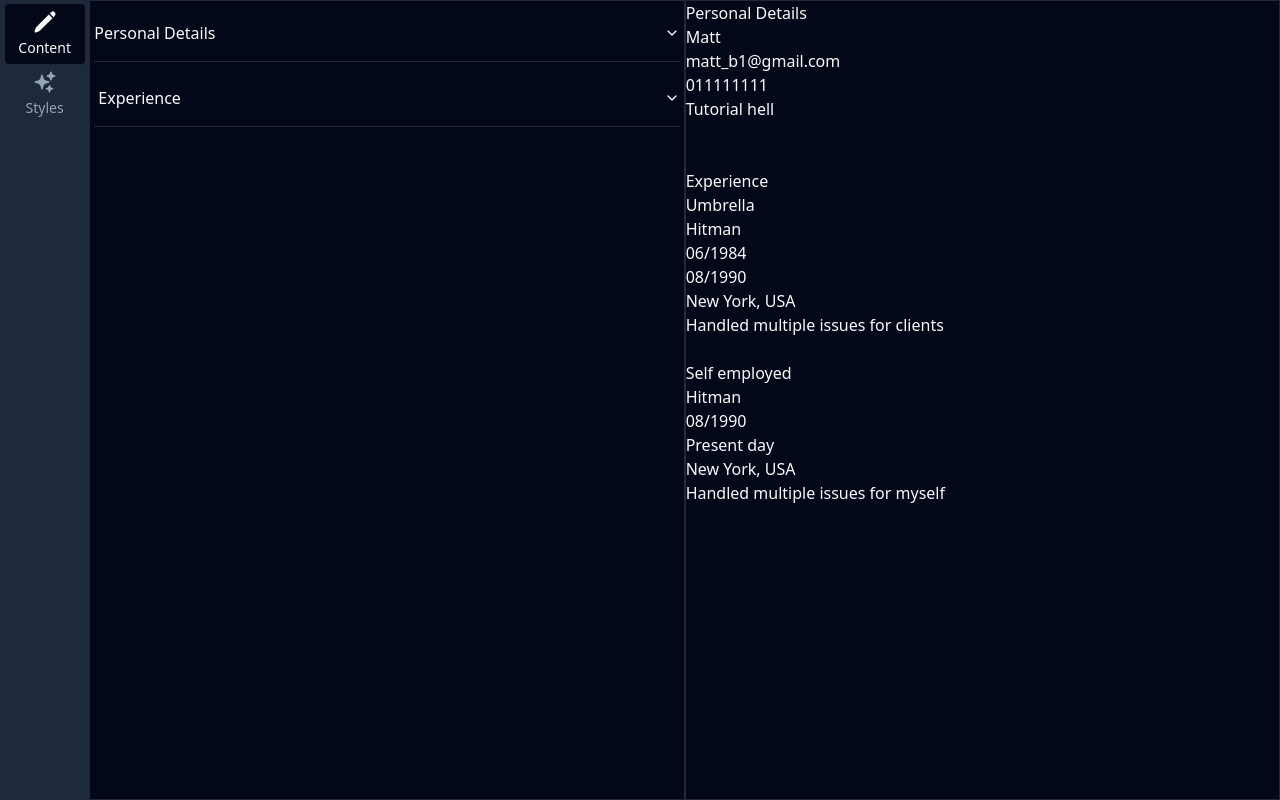
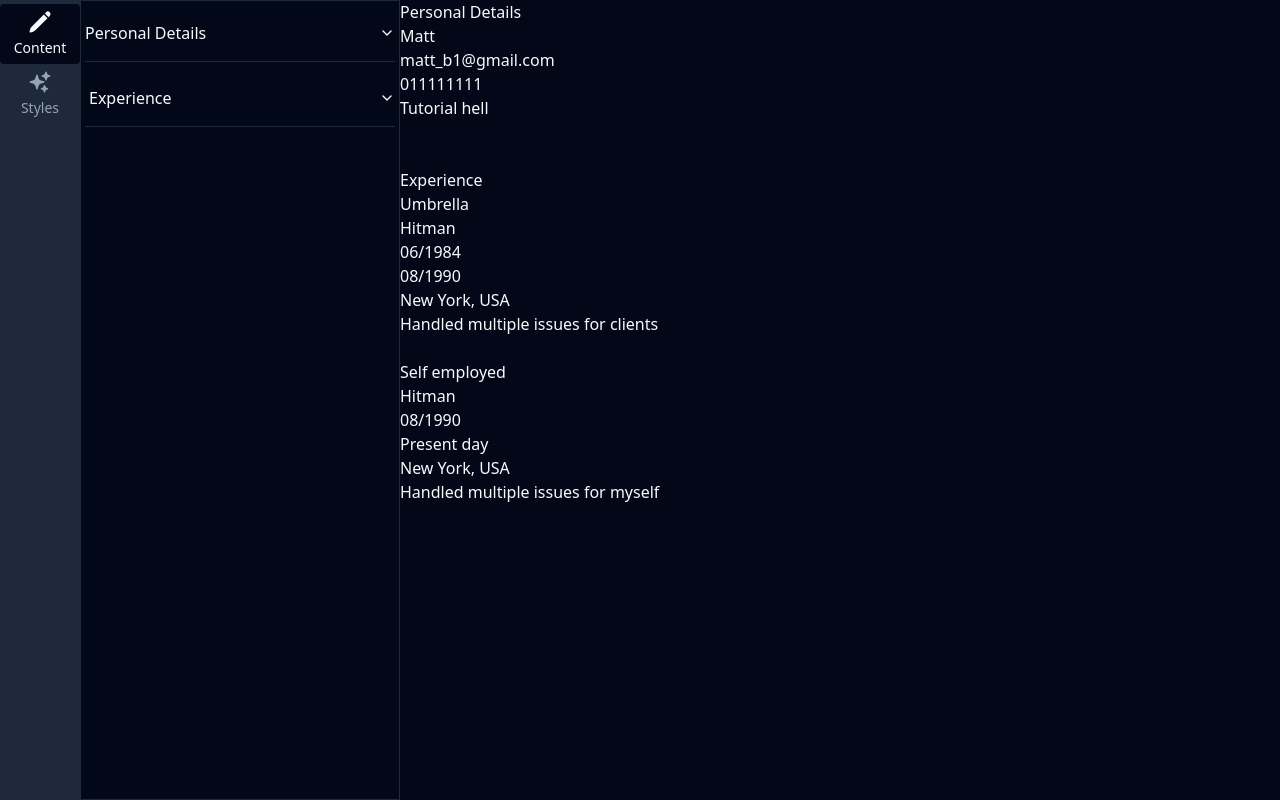
Before and after one commit to mattbro369/cv-builder, a React (Vite) app: page / in a window 1280 px wide. Built offline with nearby package versions, Linux system fonts and the light colour scheme.

Commit message:
changed some styling

```diff
--- a/src/App.tsx
+++ b/src/App.tsx
@@ -98,7 +98,7 @@ function App() {
 	const isSmallScreen = useMediaQuery({ query: '(max-width: 640px)' });
 
 	return (
-		<div className="min-h-screen dark bg-background text-foreground flex flex-col sm:grid sm:grid-cols-[0.15fr_1fr_1fr] sm:grid-rows-1">
+		<div className="min-h-screen dark bg-background text-foreground flex flex-col sm:grid sm:grid-cols-[80px_320px_1fr] sm:grid-rows-1">
 			<TabComponent isSmallScreen={isSmallScreen} />
 
 			<div className="border-border border-solid border flex-1 ">
@@ -138,7 +138,7 @@ function App() {
 			</div>
 
 			{/* OUTPUT */}
-			<div className="border-border border-solid border flex-1 flex flex-col">
+			<div className="flex-1 flex flex-col">
 				<RenderDetails detailsData={detailsData} />
 				<br />
 
```
